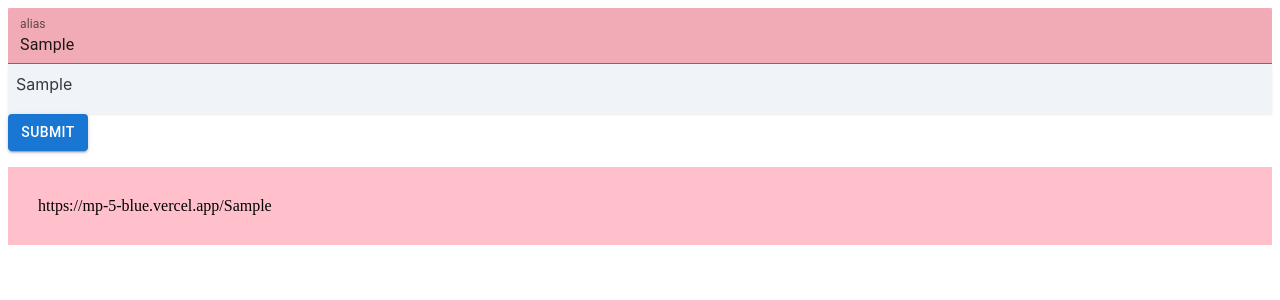
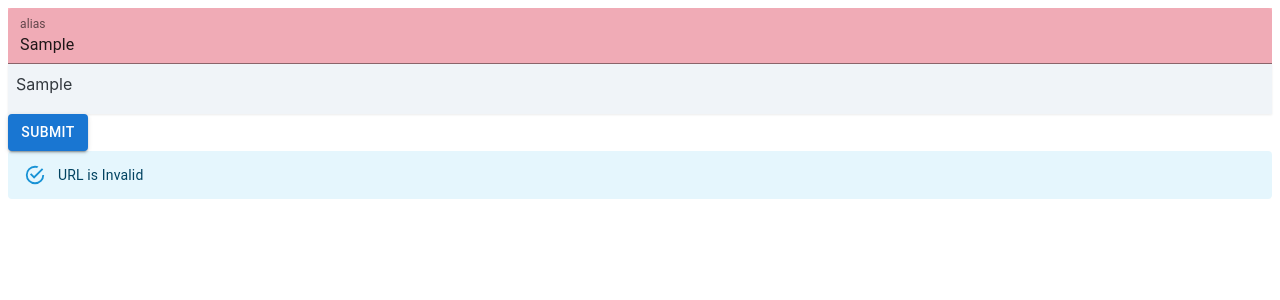
Before and after one commit to drojaa/mp-5, a Next.js app: page / in a window 1280 px wide. Both pictures are taken after typing "Sample", "Sample" into the empty fields and a click on the button "SUBMIT". Shown: the top 300 px of the page. Built offline with nearby package versions, Linux system fonts and the light colour scheme; no server answers; the database is empty.

Commit message:
Added Url validator

```diff
--- a/app/[alias]/page.tsx
+++ b/app/[alias]/page.tsx
@@ -11,7 +11,7 @@ export default async function FullPostPage({
 }) {
     const {alias} = await params;
     const post = await getPostByAlias(alias);
-
+4
     if (post === null) {
         return <p>post not found</p>;
     }
--- a/components/display-all-posts.tsx
+++ b/components/display-all-posts.tsx
@@ -5,31 +5,26 @@ import Input from "../components/input"
 
 
 export default function DisplayAllPosts(){
-
+    // used to check if you're allowed to add alias to db, just checks to see if alias exist or not
     async function checkNewPost(alias: string){
         const p = await getPostByAlias(alias);
         if (p === null) {
-            console.log("Alias does not exist, ready to create new post.");
           return false;
         }
-        console.log("Alias already exists, cannot create new post.");
         return true;
     }
-
+  // if first function is true, then it adds to database
     async function addNewPost(alias: string, url: string) {
         const aliasDoesExist = await checkNewPost(alias);
 
         if (aliasDoesExist) {
-            console.log("Post with this alias already exists.");
             return false;
         }
-        const p = await createNewPost(alias, url); // Create the new post
+        const p = await createNewPost(alias, url);
         if (p === null) {
-          console.log("Failed to create new post.");
           return false;
         }
 
-        console.log("New post created successfully.");
         return true;
 
       }
--- a/components/full-post.tsx
+++ b/components/full-post.tsx
@@ -6,6 +6,7 @@ import { PostProps } from "@/types"
 export default function FullPost({ post } : {post : PostProps}) {
     const url = String(post.url)
     return (
-        redirect(`${url}`)
+       //used to redirect the shortened link to correct webpage
+            redirect(`${url}`)
     );
 }
--- a/components/input.tsx
+++ b/components/input.tsx
@@ -15,24 +15,40 @@ export default function Input({
   const [alias, setAlias] = useState("");
   const [url, setUrl] = useState("");
   const [alert, setAlert] = useState(false)
+  const [urlValid, setIsUrlValid] = useState(false)
   const [link, setLink] = useState("");
   const [showLink, setShowLink] = useState(false)
   async function submitNewPost() {
-    // Used to determine weather the alias already exist, if so then it will return the
-    if (await getPostByAlias(alias) === null) {
+   //used to reset
+   setAlert(false)
+   setShowLink(false)
+   setIsUrlValid(false)
+    if (!isValid(url)){
+      setIsUrlValid(true)
+      return;
+    }
+     // Used to determine weather the alias already exist
+    else if (await getPostByAlias(alias) === null) {
       setAlert(false)
       setLink(`https://mp-5-blue.vercel.app/${alias}`)
       setShowLink(true)
-    } else {
+      } else {
       setAlert(true)
       setShowLink(false)
     }
     if (await createFunc(alias, url)) {
-      setAlias("");
-      setUrl("");
+      return;
     }
   }
-
+  //used to check if the url is valid or not
+  function isValid(url : string) {
+    try {
+      new URL(url);
+      return true;
+    } catch (e) {
+      return false;
+    }
+  }
 
   return (
     <div>
@@ -75,7 +91,13 @@ export default function Input({
            Alias Already Exists
            </Alert>
         )}
+         { urlValid && (
+           <Alert variant="standard" color="info" >
+           URL is Invalid
+           </Alert>
+        )}
        { showLink && (<p style={{ backgroundColor: 'pink', padding: "30px"}}>{link}</p>)}
+
       </div>
     </form>
     </div>
--- a/lib/getPostByAlias.tsx
+++ b/lib/getPostByAlias.tsx
@@ -7,18 +7,18 @@ export default async function getPostByAlias(
 ): Promise<PostProps | null> {
   const postsCollection = await getCollection(POSTS_COLLECTION);
 
-  // Find a document with the given alias
+
   const data = await postsCollection.findOne({ alias });
 
   if (!data) {
-    return null; // Return null if no matching document is found
+    return null;
   }
 
-  // Construct and return the post object
+
   const post: PostProps = {
-    id: data._id.toHexString(), // Convert ObjectId to string
-    alias: data.alias,         // Use alias from the retrieved data
-    url: data.url,             // Use url from the retrieved data
+    id: data._id.toHexString(),
+    alias: data.alias,
+    url: data.url,
   };
 
   return post;
```
